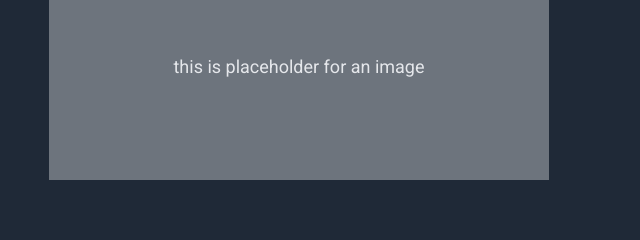
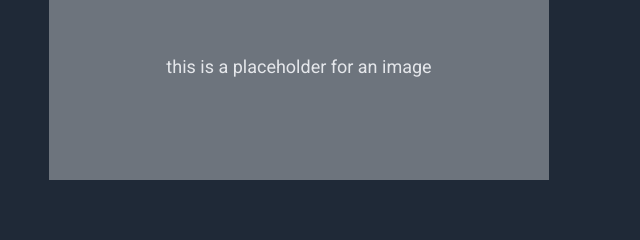
Before and after one commit to baglana/odin-landing-page, a plain HTML site: page index.html in a window 1280 px wide. Shown: the part 214-454 px from the top of the page, 591-1231 px from the left. Drawn offline with Linux system fonts and the light colour scheme.

Commit message:
Fix typo in hero image placeholder text

```diff
--- a/index.html
+++ b/index.html
@@ -37,7 +37,7 @@
         </div>
       <div class="column">
         <div class="image-placeholder">
-          <p>this is placeholder for an image</p>
+          <p>this is a placeholder for an image</p>
         </div>
       </div>
       </div>
```
